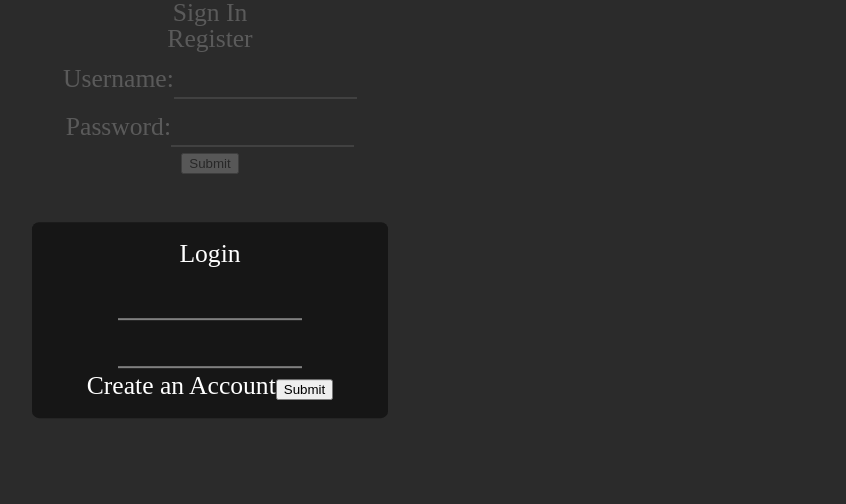
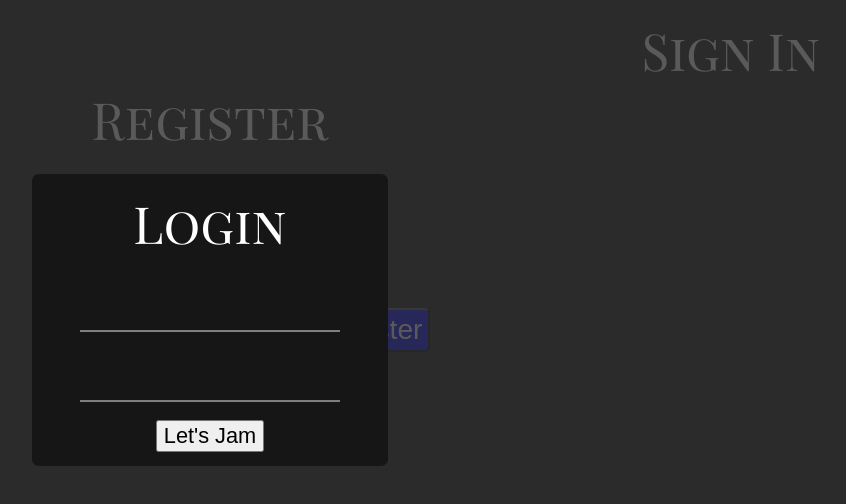
Before and after one commit to Lovell007/rythimic_connections, a React (Create React App) app in the folder client/: page /register in a window 1280 px wide. Both pictures are taken after a click on the element "Sign In". Shown: the top 504 px of the page, without its empty margins (430-1276 px from the left). Built offline with nearby package versions, Linux system fonts and the light colour scheme.

Commit message:
CSS and UI positioning ie moving audio buttons removing inputlabels

```diff
--- a/client/src/App.css
+++ b/client/src/App.css
@@ -1,6 +1,8 @@
 /* Kudos and credit to https://kovart.github.io/dashed-border-generator/ for their 'border' generator */
+@import url('https://fonts.googleapis.com/css2?family=Playfair+Display+SC&display=swap');
 
 .App {
+  font-family: 'Playfair Display SC', serif;
   text-align: center;
   font-size: 2vw;
 }
@@ -21,7 +23,7 @@
   flex-direction: row;
   align-items: center;
   justify-content: left;
-  padding: 1% 10%;
+  padding: 1% 1%;
   background-color: #0a0a0a;
   border-bottom: solid 5px #121212;
 }
@@ -42,7 +44,6 @@
 .playlistRow {
   display: flex;
   flex-direction: row;
-  /* background-color: #121212; */
 }
 
 .dots {
@@ -56,11 +57,29 @@
   margin: 25px 30px 18px 15px;
 }
 
+.login {
+  font-size: 4vw;
+  padding-bottom: 1vw;
+  margin-bottom: 1vw;
+}
+
+.loginUser {
+  /* padding: 2vw; */
+  margin-bottom: 1vw;
+}
+
+.createAccount {
+  font-size: 1.7vw;
+  margin-top: 1.4vw;
+  text-align: right;
+}
+
 .homepage {
+  font-size: 2.8vw;
   height: 4vw;
-  width: 4vw;
+  /* width: 4vw; */
   position: absolute;
-  left: 35px;
+  left: 25px;
 }
 
 .newPlaylistTitle {
@@ -118,13 +137,25 @@ a:visited {
 }
 
 input {
-  font-size: 3vw;
-  max-width: 14vw;
-  background: none;
+  font-size: 2.5vw;
+  max-width: 20vw;
+  /* background: none; */
+  background-color: #161616;
   outline: 0;
   border: 0;
   border-bottom: 2px solid gray;
-  color: white;
+  color: white inset !important;
+  font-family: 'Playfair Display SC', serif;
+}
+
+input:-webkit-autofill,
+input:-webkit-autofill:hover,
+input:-webkit-autofill:focus,
+input:-webkit-autofill:active {
+ -webkit-box-shadow: 0 0 0 30px #161616 inset !important;
+ /* color: white inset !important; */
+ -webkit-text-fill-color: white;
+ font-family: 'Playfair Display SC', serif;
 }
 
 .menu {
@@ -143,23 +174,24 @@ input {
 
 .profileName {
   font-size: 4.5vw;
+  margin-bottom: 25px;
 }
 
 .proPLname {
   font-size: 2.8vw;
   text-align: left;
-  min-height: 60px;
+  min-height: 28px;
 }
 
 .signout {
   text-align: right;
 }
 
-.newPlaylistBtn {
+.Btn {
   border-radius: 6px;
   background-color: blue;
   color: white;
-  font-size: 2.8vw;
+  font-size: 2.2vw;
   padding: 4px 6px;
 }
 
@@ -184,6 +216,9 @@ right: 7vw;
 font-size: 4.5vw;
 color: red;
 padding: 15px 0 0 0;
+background-color: #121212;
+box-shadow: none;
+border: none;
 }
 
 .editInput {
@@ -195,3 +230,24 @@ padding: 15px 0 0 0;
 .editForm {
   border: solid 10px 0a0a0a;
 }
+
+.register {
+  border-radius: 6px;
+  background-color: blue;
+  color: white;
+  font-size: 2.2vw;
+  padding: 4px 6px;
+  margin: 20px 0 0 25vw;
+}
+
+.password {
+  margin-top: 10px;
+}
+
+.homeIcon {
+  height: 4.9vw;
+}
+
+.audioBtns {
+  margin: 0 15px;
+}
--- a/client/src/components/Modal.css
+++ b/client/src/components/Modal.css
@@ -16,6 +16,7 @@ body.active-modal {
 .overlay {
   background: rgba(49, 49, 49, 0.8);
 }
+
 .modal-content {
   position: absolute;
   top: 40%;
--- a/client/src/components/Modal.jsx
+++ b/client/src/components/Modal.jsx
@@ -1,28 +1,25 @@
-import React, { useEffect, useState } from "react";
-import "./Modal.css";
+import React, { useEffect, useState } from 'react';
+import './Modal.css';
 
 export default function Modal(props) {
-  // const [modal, setModal] = useState(false);
-  const {setModal, modal} = props
+  const { setModal, modal } = props;
 
   useEffect(() => {
-    if(modal) {
-      document.body.classList.add('active-modal')
+    if (modal) {
+      document.body.classList.add('active-modal');
     } else {
-      document.body.classList.remove('active-modal')
+      document.body.classList.remove('active-modal');
     }
+  }, [modal]);
 
-  }, [modal])
   return (
     <div>
       {modal && (
         <div className="modal">
           <div onClick={() => setModal(false)} className="overlay"></div>
-        <div className="modal-content">
-            {props.children}
-          </div>
+          <div className="modal-content">{props.children}</div>
         </div>
       )}
-      </div>
+    </div>
   );
 }
--- a/client/src/layouts/Layout.jsx
+++ b/client/src/layouts/Layout.jsx
@@ -14,9 +14,11 @@ export default function Layout(props) {
       <header>
         {currentUser ? (
           <>
-            <Link to="/home">
-              <img className="homepage" src={homepage} />
-            </Link>
+            <div className="homepage">
+              <Link to="/home">
+                <img src={homepage} className="homeIcon" />
+              </Link>
+            </div>
             <div className="username" onClick={() => setModal(true)}>
               {currentUser.username}
             </div>
@@ -33,7 +35,7 @@ export default function Layout(props) {
             <Link to="/home">
               <img className="homepage" src={homepage} />
             </Link>
-            <div className="header" onClick={() => setModal(true)}>
+            <div className="username" onClick={() => setModal(true)}>
               Sign In
             </div>
             <Modal modal={modal} setModal={setModal}>
--- a/client/src/screens/Home.jsx
+++ b/client/src/screens/Home.jsx
@@ -5,6 +5,7 @@ import headerImage from '../assets/images/Music.png';
 import Modal from '../components/Modal';
 import Login from './Login';
 import PlaylistCreate from './PlaylistCreate';
+import Register from './Register';
 
 export default function Home(props) {
   const { currentUser, userPlaylists, handleCreate } = props;
@@ -20,6 +21,12 @@ export default function Home(props) {
           </div>
           <Modal modal={modal} setModal={setModal}>
             <Login />
+            <div className="createAccount" onClick={() => setModal(true)}>
+              Create an Account
+            </div>
+            {/* <Modal modal={modal} setModal={setModal}>
+              <Register />
+            </Modal> */}
           </Modal>
         </>
       ) : (
--- a/client/src/screens/Login.jsx
+++ b/client/src/screens/Login.jsx
@@ -1,7 +1,9 @@
 import { useState } from 'react';
-import { Link } from 'react-router-dom';
+import Modal from '../components/Modal';
+import Register from './Register';
 
 export default function Login(props) {
+  const [modal, setModal] = useState(false);
   const [formData, setFormData] = useState({
     username: '',
     password: '',
@@ -24,13 +26,27 @@ export default function Login(props) {
         handleLogin(formData);
       }}
     >
-      <h3>Login</h3>
-      <input type="text" name="username" value={username} onChange={handleChange} />
+      <h3 className="login">Login</h3>
+      <input
+        className="loginUser"
+        type="text"
+        name="username"
+        value={username}
+        onChange={handleChange}
+      />
       <br />
-      <input type="password" name="password" value={password} onChange={handleChange} />
+      <input
+        type="password"
+        name="password"
+        className="password"
+        value={password}
+        onChange={handleChange}
+      />
       <br />
-      <Link to="/register">Create an Account</Link>
-      <button>Submit</button>
+      <button className="createAccount">Let's Jam</button>
+      <Modal modal={modal} setModal={setModal}>
+        <Register />
+      </Modal>
     </form>
   );
 }
--- a/client/src/screens/PlaylistCreate.jsx
+++ b/client/src/screens/PlaylistCreate.jsx
@@ -7,28 +7,24 @@ export default function PlaylistCreate(props) {
   const { name } = formData;
   const { handleCreate } = props;
 
-	const handleChange = (e) => {
+  const handleChange = e => {
     const { name, value } = e.target;
-		setFormData((prevState) => ({
+    setFormData(prevState => ({
       ...prevState,
       [name]: value,
     }));
   };
 
   return (
-		<form onSubmit={(e)=>{
+    <form
+      onSubmit={e => {
         e.preventDefault();
         handleCreate(formData);
-    }}>
-			<h3 className='newPlaylistTitle'>New Playlist</h3>
-        <input
-          className='newPlaylist'
-					type='text'
-					name='name'
-					value={name}
-					onChange={handleChange}
-				/>
-			<button className='newPlaylistBtn'>Create</button>
+      }}
+    >
+      <h3 className="newPlaylistTitle">New Playlist</h3>
+      <input className="newPlaylist" type="text" name="name" value={name} onChange={handleChange} />
+      <button className="Btn">Create</button>
     </form>
   );
 }
--- a/client/src/screens/PlaylistEdit.jsx
+++ b/client/src/screens/PlaylistEdit.jsx
@@ -34,7 +34,7 @@ export default function PlaylistEdit(props) {
           value={formData.name}
           onChange={handleChange}
         />
-        <div className="saveBtn">Save</div>
+        <button className="saveBtn">Save</button>
       </div>
     </form>
   );
--- a/client/src/screens/Playlists.jsx
+++ b/client/src/screens/Playlists.jsx
@@ -3,7 +3,6 @@ import { Link } from 'react-router-dom';
 
 export default function Playlists(props) {
   const { currentUser, userPlaylists, handleLogout } = props;
-  console.log(userPlaylists);
   return (
     <div>
       <div className="profileName">{currentUser.username}</div>
@@ -12,7 +11,9 @@ export default function Playlists(props) {
           <div className="proPLname">{playlist.name}</div>
         </Link>
       ))}
-      <div className='signout' onClick={handleLogout}>Signout</div>
+      <div className="signout" onClick={handleLogout}>
+        Signout
+      </div>
     </div>
   );
 }
--- a/client/src/screens/Register.jsx
+++ b/client/src/screens/Register.jsx
@@ -3,14 +3,14 @@ import { useState } from 'react';
 export default function Register(props) {
   const [formData, setFormData] = useState({
     username: '',
-		password: ''
+    password: '',
   });
   const { username, password } = formData;
   const { handleRegister } = props;
 
-	const handleChange = (e) => {
+  const handleChange = e => {
     const { name, value } = e.target;
-		setFormData((prevState) => ({
+    setFormData(prevState => ({
       ...prevState,
       [name]: value,
     }));
@@ -18,33 +18,31 @@ export default function Register(props) {
 
   return (
     <form
-			onSubmit={(e) => {
+      onSubmit={e => {
         e.preventDefault();
         handleRegister(formData);
       }}
     >
-			<h3>Register</h3>
-			<label>
-				Username:
+      <h3 className="login">Register</h3>
       <input
-					type='text'
-					name='username'
+        type="text"
+        name="username"
+        className="loginUser"
         value={username}
         onChange={handleChange}
       />
-			</label>
       <br />
-			<label>
-				Password:
       <input
-					type='password'
-					name='password'
+        type="password"
+        name="password"
+        className="password"
         value={password}
         onChange={handleChange}
       />
-			</label>
       <br />
-			<button>Submit</button>
+      <button className="Btn" className="register">
+        Register
+      </button>
     </form>
   );
 }
```
Also changed, not shown: client/src/containers/MainContainer.jsx (+0 -9 lines), client/src/screens/PlaylistDetails.jsx (+9 -31 lines), 2 other files (tests, documents, lock files or other folders). Lines whose indentation alone changed are shown as unchanged.
